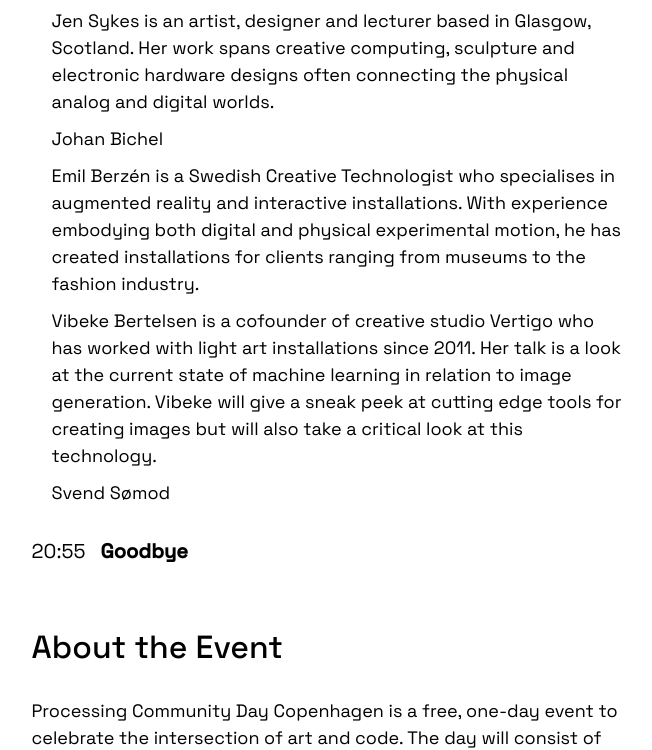
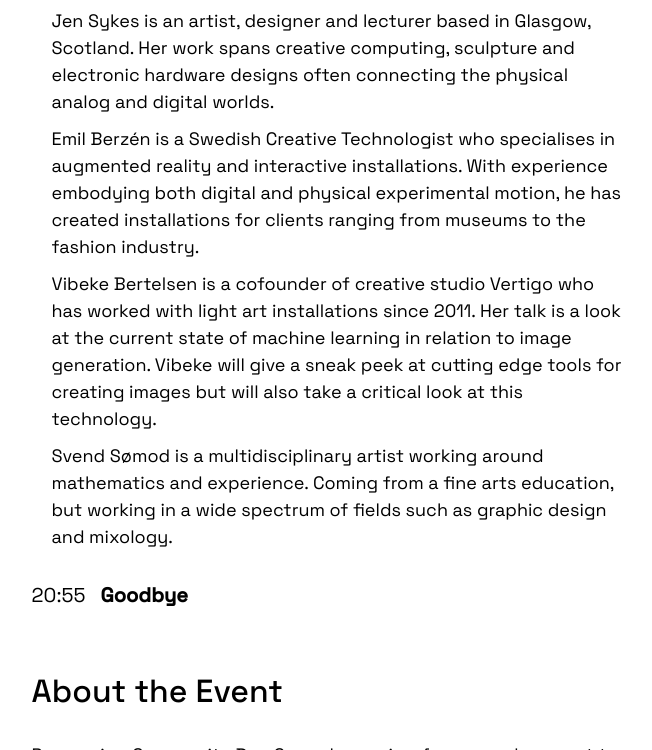
Before and after one commit to runemadsen/pcdcph.com, a Gatsby site: page / in a window 1280 px wide. Shown: the part 3105-3855 px from the top of the page, without its empty margins (241-893 px from the left). Built offline with nearby package versions, Linux system fonts and the light colour scheme; Gatsby itself is replaced by a stand-in of ours.

Commit message:
before tweaking graphic

```diff
--- a/src/pages/index.js
+++ b/src/pages/index.js
@@ -145,7 +145,7 @@ const IndexPage = () => {
               17:00 <strong>Official welcome</strong>
             </li>
             <li>
-              17:05 <strong>Intermediate workshop w. Daniel Shiffman</strong>
+              17:10 <strong>Intermediate workshop w. Daniel Shiffman</strong>
               <ul>
                 <li>
                   Daniel is the host of{' '}
@@ -193,7 +193,6 @@ const IndexPage = () => {
                   sculpture and electronic hardware designs often connecting the
                   physical analog and digital worlds.
                 </li>
-                <li>Johan Bichel</li>
                 <li>
                   Emil Berzén is a Swedish Creative Technologist who specialises
                   in augmented reality and interactive installations. With
@@ -209,7 +208,12 @@ const IndexPage = () => {
                   edge tools for creating images but will also take a critical
                   look at this technology.
                 </li>
-                <li>Svend Sømod</li>
+                <li>
+                  Svend Sømod is a multidisciplinary artist working around
+                  mathematics and experience. Coming from a fine arts education,
+                  but working in a wide spectrum of fields such as graphic
+                  design and mixology.
+                </li>
               </ul>
             </li>
           </ul>
```
